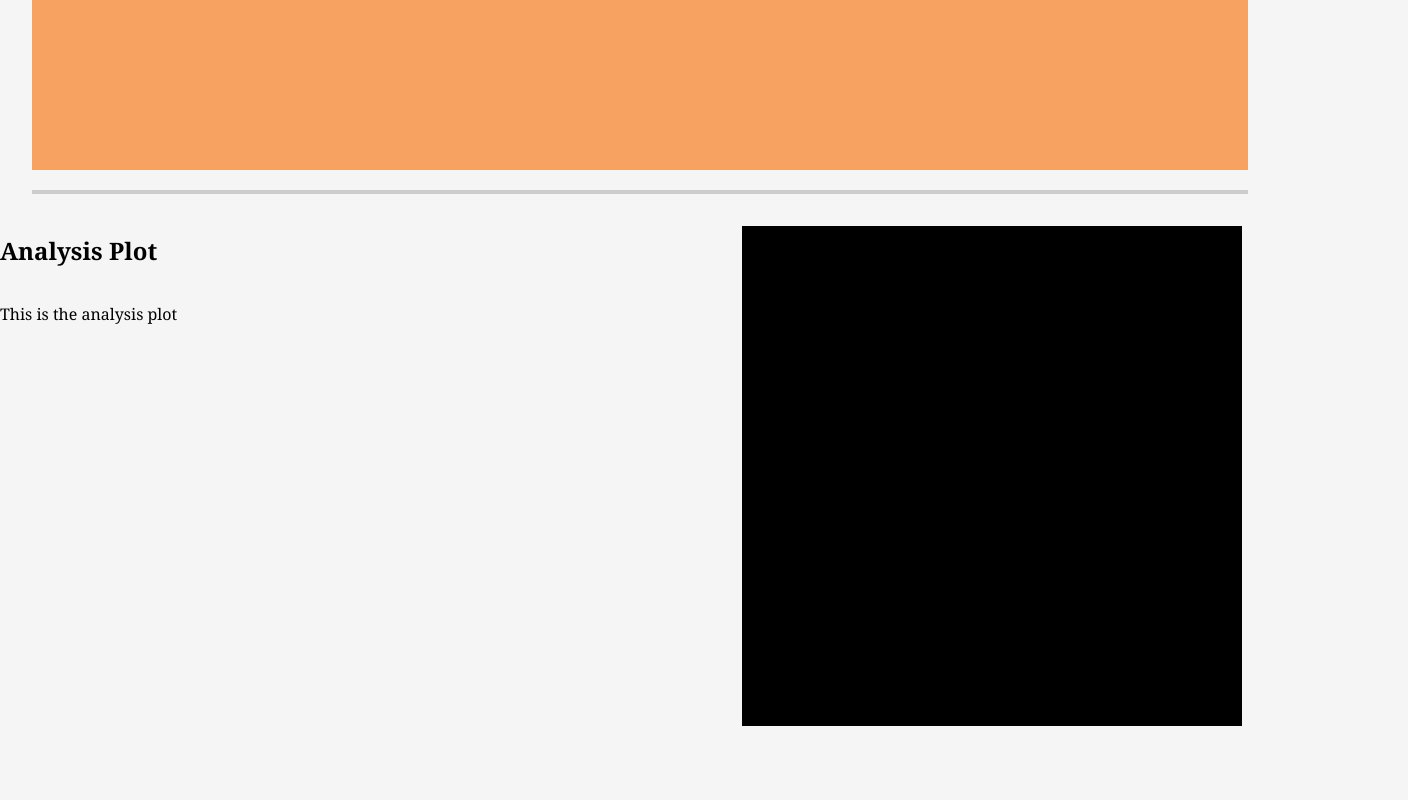
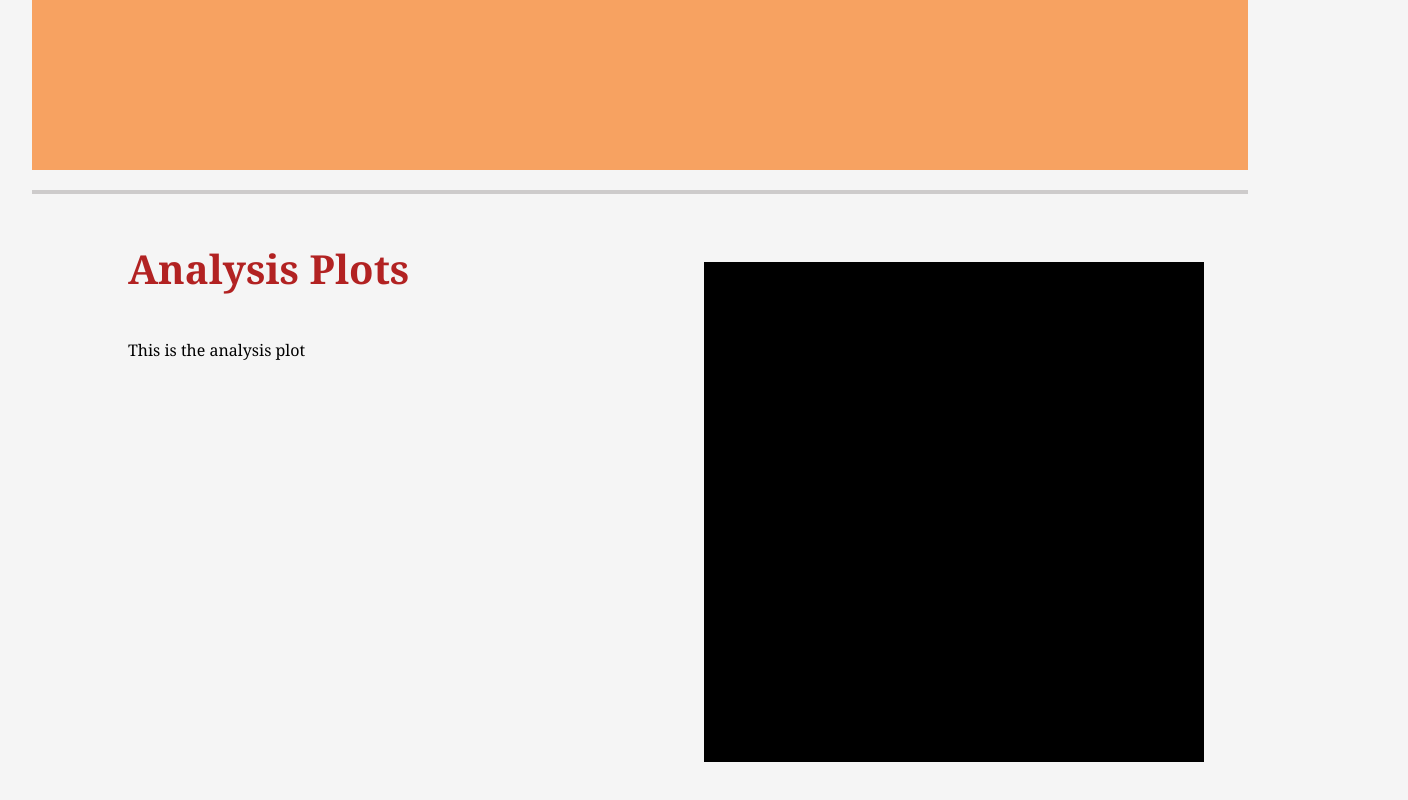
Before and after one commit to adjoannek/HC_Final_Project, a plain HTML site: page fourline.html in a window 1280 px wide. Shown: the part 724-1524 px from the top of the page, 1408 px wide, since content can reach past the window. Drawn offline with Linux system fonts and the light colour scheme.

Commit message:
modified:   fourline.css

```diff
--- a/fourline.css
+++ b/fourline.css
@@ -76,12 +76,20 @@ hr{
     height: 600px ;
 }
 
+.ana-text{
+    font-size: 40px;
+    color: #B22222;
+}
 .analysis-section{
     display: flex;
     flex-direction: column;
     position: relative;
+    left: 10%;
 
-    .analysis-section-box{
+}
+
+
+.analysis-section-box{
     display: flex;
     flex-direction: row;
     justify-content: flex-end;
@@ -89,9 +97,7 @@ hr{
     width: 500px;
     height: 500px;
     position: relative;
-    left: 58%;
+    left: 55%;
     top: -115px;
 
 }
-
-}
--- a/fourline.html
+++ b/fourline.html
@@ -37,10 +37,11 @@
         <hr>
     <!--Analsis Section-->
         <div class="analysis-section">
-            <h2>Analysis Plot</h2>
+            <h1 class="ana-text">Analysis Plots</h1>
             <p>This is the analysis plot</p>
-            <div class="analysis-section-box"></div>
+
         </div>
+        <div class="analysis-section-box"></div>
 
 
 
```
